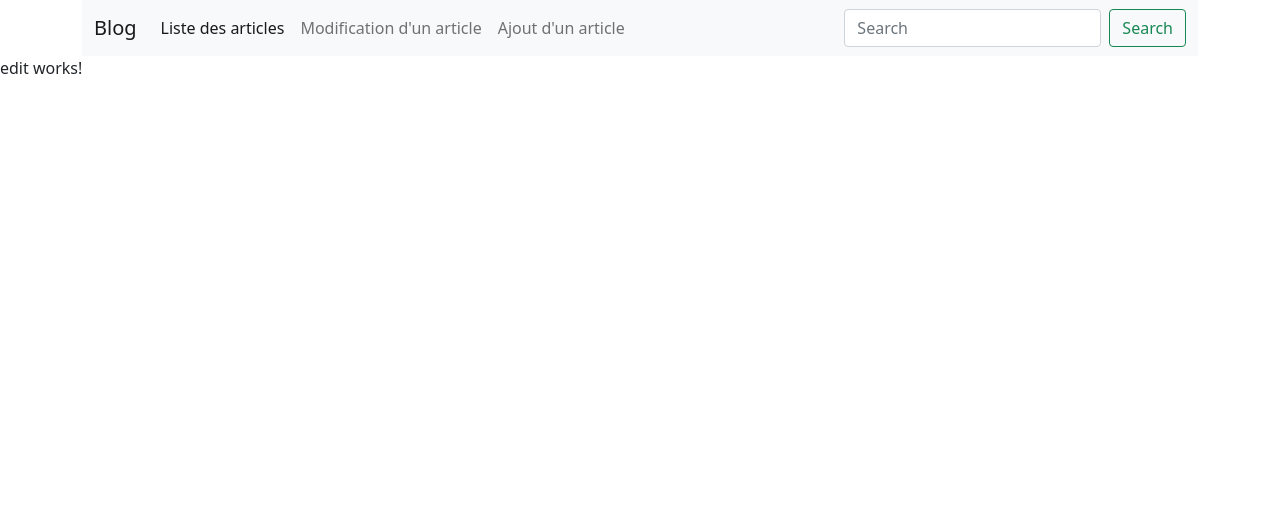
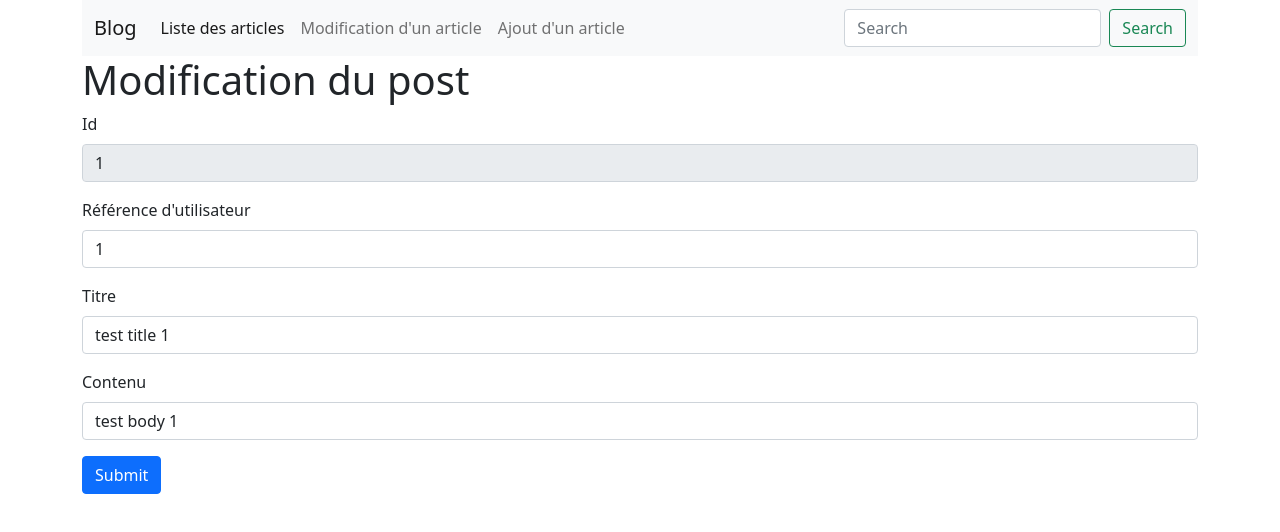
Before and after one commit to ThanhChau82/Formation-M2i-Angular-Blog, an Angular app: page /edit/1 in a window 1280 px wide. Shown: the top 532 px of the page. Built offline with nearby package versions, Linux system fonts and the light colour scheme.

Commit message:
Sprint 6 - Modification d'un post : récupérer le post à modifier et enregistrer les modifications

```diff
--- a/src/app/edit/edit.component.html
+++ b/src/app/edit/edit.component.html
@@ -1 +1,22 @@
-<p>edit works!</p>
+<div class="container">
+  <h1>Modification du post</h1>
+  <form (ngSubmit)="editPost(f)" #f="ngForm">
+    <div class="mb-3">
+      <label for="id" class="form-label">Id</label>
+      <input type="number" class="form-control" id="id" required readonly ngModel name="id" [ngModel]="post.id">
+    </div>
+    <div class="mb-3">
+      <label for="userId" class="form-label">Référence d'utilisateur</label>
+      <input type="number" class="form-control" id="userId" required ngModel name="userId" [ngModel]="post.userId">
+    </div>
+    <div class="mb-3">
+      <label for="title" class="form-label">Titre</label>
+      <input type="text" class="form-control" id="title" required ngModel name="title" [ngModel]="post.title">
+    </div>
+    <div class="mb-3">
+      <label for="body" class="form-label">Contenu</label>
+      <input type="text" class="form-control" id="body" ngModel name="body" [ngModel]="post.body">
+    </div>
+    <button type="submit" class="btn btn-primary">Submit</button>
+  </form>
+</div>
--- a/src/app/edit/edit.component.ts
+++ b/src/app/edit/edit.component.ts
@@ -1,5 +1,8 @@
 import { Component, OnInit } from '@angular/core';
-import { ActivatedRoute } from '@angular/router';
+import { NgForm } from '@angular/forms';
+import { ActivatedRoute, Router } from '@angular/router';
+import { Post } from '../models/post';
+import { PostService } from '../services/post.service';
 
 @Component({
   selector: 'app-edit',
@@ -7,16 +10,32 @@ import { ActivatedRoute } from '@angular/router';
   styleUrls: ['./edit.component.css']
 })
 export class EditComponent implements OnInit {
+  post : Post;
 
-  constructor(private route : ActivatedRoute) { } // ActivatedRoute pour récupérer les paramètres
+  constructor(private postService : PostService, private route : ActivatedRoute, private router : Router) { // ActivatedRoute pour récupérer les paramètres
+    this.post = <Post>{};
+  }
 
   ngOnInit(): void {
     this.route.params.subscribe( // inscire aux observables pour intercepter le flux de paramètres
       parametres => {
-        console.log(parametres['id']);
+        // Récupérer le post à modifier.
+        this.post = this.postService.getPostById(parametres['id']);
       }
     );
   }
 
+  editPost(f : NgForm) : void {
+    // Modifier le post avec les nouvelles valeurs.
+    this.post.userId = f.value.userId;
+    this.post.title = f.value.title;
+    this.post.body = f.value.body;
+
+    // Synchroniser avec la liste des postes
+    this.postService.editPost(this.post);
+
+    // Naviguer vers la page de liste des posts.
+    this.router.navigate(['/list']);
+  }
 
 }
```
